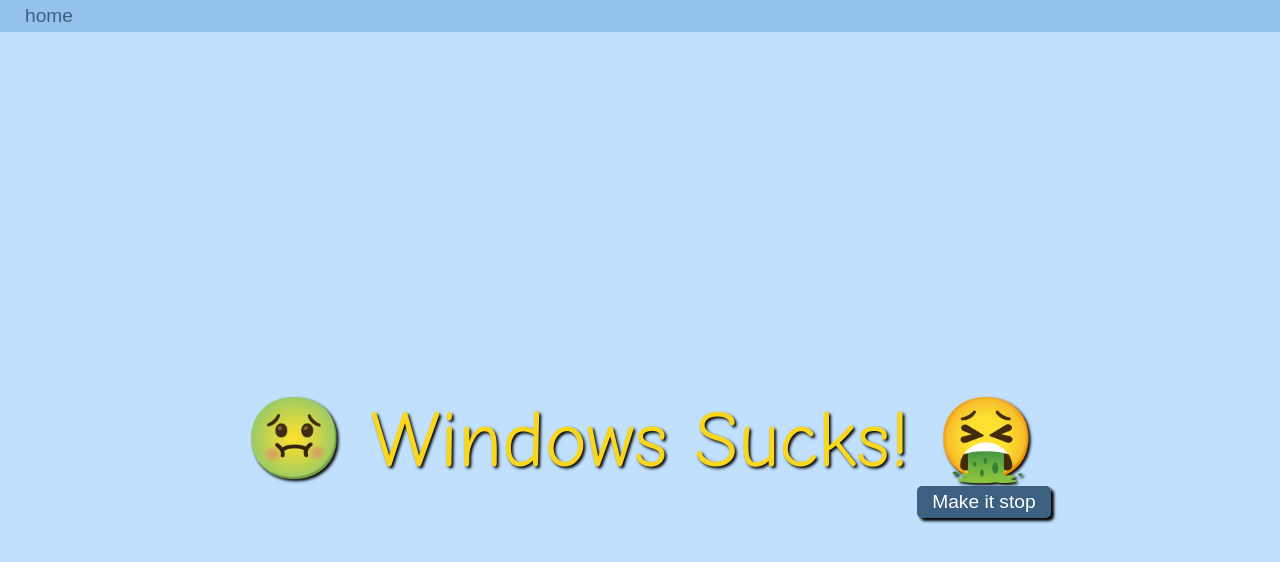
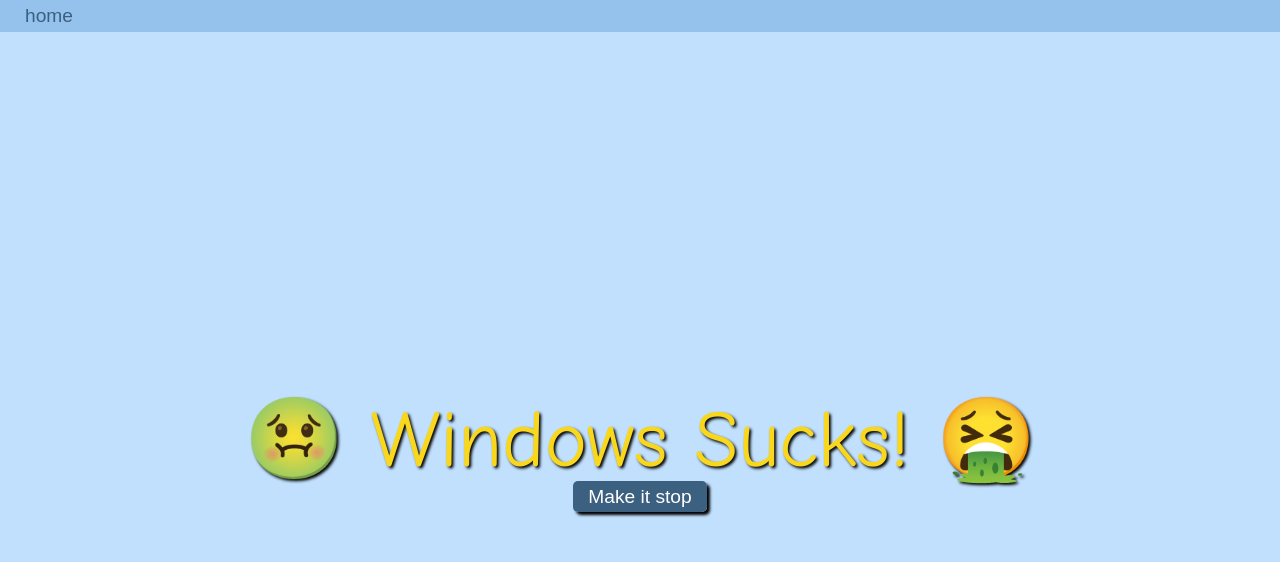
Before and after one commit to DeCommer/htmlcssjs, a plain HTML site: page message.html in a window 1280 px wide. Both pictures are taken after a click on the button "Click here for a super secret message!". Drawn offline with Linux system fonts and the light colour scheme.

Commit message:
minor adjustments

```diff
--- a/css/message.css
+++ b/css/message.css
@@ -21,6 +21,7 @@
 
 .content {
     display: none;
+    text-align: center;
 }
 
 #m-btn {
@@ -29,6 +30,7 @@
     color: white;
     font-size: 1.2rem;
     padding: 15px;
+    margin-top: 20px;
     border: none;
     border-radius: 5px;
     box-shadow: 3px 3px 3px #000;
@@ -36,7 +38,6 @@
 
 .reset-btn {
     position: relative;
-    left: 85%;
     background-color: #3b6080;
     color: white;
     font-size: 1.2rem;
@@ -44,6 +45,10 @@
     border: none;
     border-radius: 5px;
     box-shadow: 3px 3px 3px #000;
+}
+
+.reset-btn:hover {
+    background-color: #4c7ba3;
 }
 
 @media(max-width: 800px) {
--- a/message.html
+++ b/message.html
@@ -16,7 +16,7 @@
             <Button id="m-btn" class="btn">Click here for a super secret message!</Button>
             <div class="content">
                 <p id="myText">🤢 Windows Sucks! 🤮</p>
-            <button class="reset-btn" id="reset">Make it stop</button>
+                <a href="./index.html" class="reset-btn">Make it stop</a>
             </div>
         </div>
     </body>
```
Lines whose indentation alone changed are shown as unchanged.
